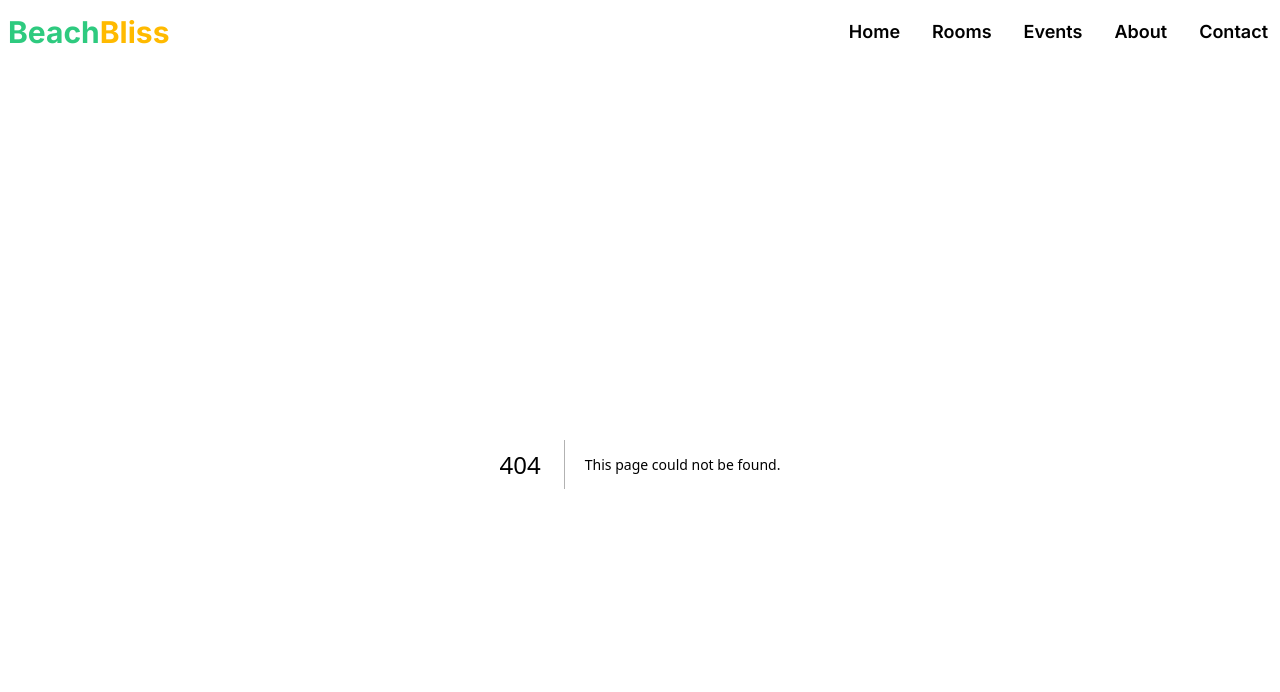
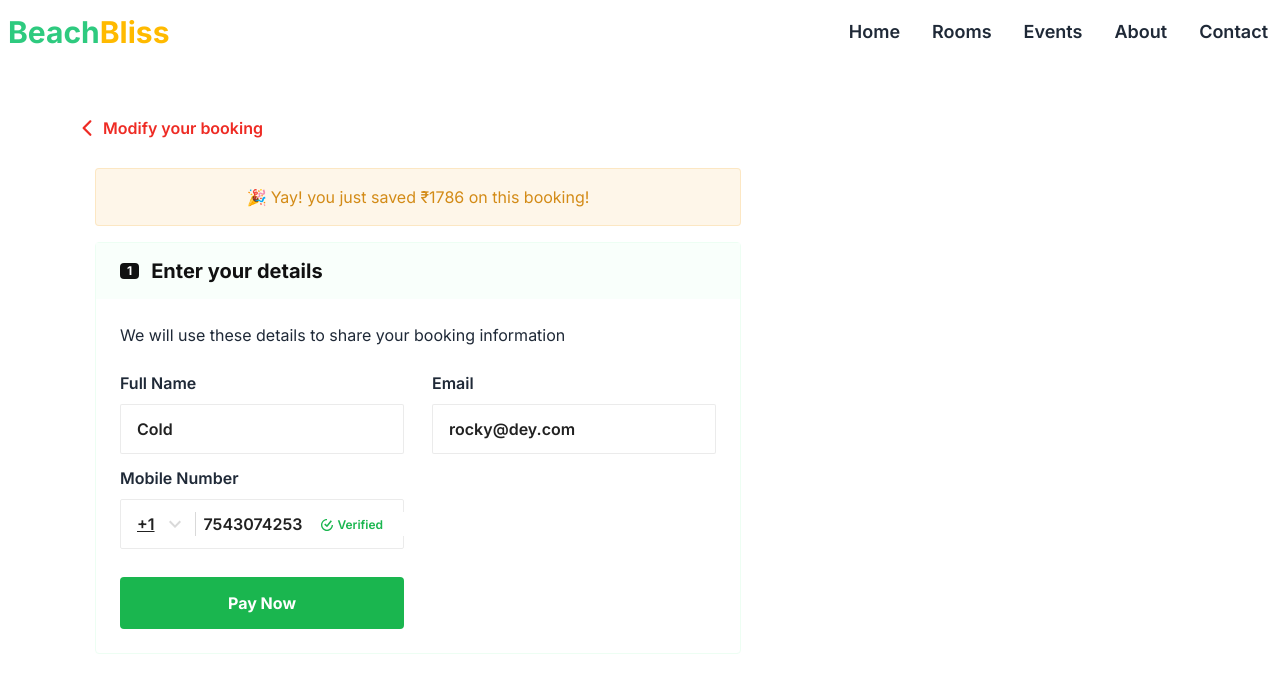
Before and after one commit to rockydey077/hotel-booking-management, a Next.js app: page /searchPage/1 in a window 1280 px wide. Before the commit this address had no page. Shown: the top 692 px of the page. Built offline with nearby package versions, Linux system fonts and the light colour scheme.

Commit message:
booking page design start

```diff
--- /dev/null
+++ b/src/app/searchPage/[bookings]/page.jsx
@@ -0,0 +1,116 @@
+"use client";
+import React from "react";
+import { IoIosArrowBack } from "react-icons/io";
+import { MdKeyboardArrowDown } from "react-icons/md";
+import { SiTicktick } from "react-icons/si";
+
+const BookingPage = ({ params }) => {
+  console.log(params.bookings);
+  return (
+    <div className='max-w-[1130px] mx-auto'>
+      <div className='flex text-[#ee2b24] items-center gap-1 text-base font-semibold mt-[52px] mb-7'>
+        <IoIosArrowBack className='text-2xl font-light' />
+        <p>Modify your booking</p>
+      </div>
+      <div className='flex gap-6 px-5'>
+        <div className='w-[646px]'>
+          <div className='flex gap-1 mb-4 justify-center border border-[#f5a62330] p-4 bg-[#fef6e9] rounded'>
+            <span>🎉</span>
+            <p className='text-[#d38b17] text-base'>
+              Yay! you just saved ₹1786 on this booking!
+            </p>
+          </div>
+          <div>
+            <div className='border border-[#edfef3] rounded'>
+              <div className='flex items-center gap-3 px-6 py-[14px] bg-[#f9fffb]'>
+                <p className='text-xs font-bold text-color4 w-fit px-[7px] bg-color3 rounded'>
+                  1
+                </p>
+                <p className='text-xl text-color3 font-bold'>
+                  Enter your details
+                </p>
+              </div>
+              <div className='px-6 py-6'>
+                <p className='font-sm mb-6'>
+                  We will use these details to share your booking information
+                </p>
+                <div>
+                  <div className='grid grid-cols-2 gap-7'>
+                    <div>
+                      <label
+                        htmlFor='name'
+                        className='block text-base font-semibold mb-[9px]'>
+                        Full Name
+                      </label>
+                      <input
+                        className='text-[#000000de] font-semibold outline-none rounded-sm border py-3 pl-4 w-full mb-3 border-[#a6a6a639]'
+                        type='text'
+                        name='name'
+                        id='name'
+                        defaultValue='Cold'
+                      />
+                    </div>
+                    <div>
+                      <label
+                        htmlFor='email'
+                        className='block text-base font-semibold mb-[9px]'>
+                        Email
+                      </label>
+                      <input
+                        className='text-[#000000de] font-semibold outline-none rounded-sm border py-3 pl-4 w-full mb-3 border-[#a6a6a639]'
+                        type='email'
+                        name='email'
+                        id='email'
+                        defaultValue='rocky@dey.com'
+                      />
+                    </div>
+                  </div>
+                  <div className='grid grid-cols-2 gap-7'>
+                    <div>
+                      <div>
+                        <label
+                          htmlFor='number'
+                          className='block text-base font-semibold mb-[9px]'>
+                          Mobile Number
+                        </label>
+                        <div className='text-[#000000de] relative font-semibold outline-none rounded-sm border py-3 pl-4 w-full mb-3 border-[#a6a6a639] flex'>
+                          <p className='flex items-center gap-2 cursor-pointer'>
+                            <span className='underline'>+1</span>{" "}
+                            <MdKeyboardArrowDown className='text-2xl text-[#a6a6a66d]' />
+                          </p>
+                          <input
+                            className='border-l outline-none border-[#a6a6a66d] pl-2 ml-2'
+                            type='text'
+                            name='number'
+                            id='number'
+                            defaultValue='7543074253'
+                          />
+                          <p className='flex absolute top-[35%] right-5 items-center text-xs font-semibold gap-1 text-[#1ab64f]'>
+                            <SiTicktick />
+                            <span>Verified</span>
+                          </p>
+                        </div>
+                      </div>
+                    </div>
+                    <div></div>
+                  </div>
+                  <div className='grid grid-cols-2 gap-7'>
+                    <div>
+                      <button className='w-full bg-[#1ab64f] cursor-pointer text-color4 mt-4 text-base font-bold rounded p-[14px]'>
+                        Pay Now
+                      </button>
+                    </div>
+                    <div></div>
+                  </div>
+                </div>
+              </div>
+            </div>
+          </div>
+        </div>
+        <div className='w-[420px]'></div>
+      </div>
+    </div>
+  );
+};
+
+export default BookingPage;
--- a/src/components/SearchResult/SearchResult.jsx
+++ b/src/components/SearchResult/SearchResult.jsx
@@ -226,7 +226,9 @@ const SearchResult = () => {
                       <p>{result.rate >= 4.0 ? "Vary Good" : "Good"}</p>
                     </div>
                     {isOpen && (
-                      <div className={`${styles.modal} rounded`} onClick={closeModal}>
+                      <div
+                        className={`${styles.modal} rounded`}
+                        onClick={closeModal}>
                         <div
                           className={`${styles.modalContent} rounded`}
                           onClick={(e) => e.stopPropagation()}>
@@ -329,9 +331,11 @@ const SearchResult = () => {
                       className='text-[#222] px-4 py-2 border-2 border-[#222] rounded-[2px]'>
                       View Details
                     </Link>
-                    <button className='bg-[#1ab64f] px-4 py-2 border-none rounded text-color4'>
+                    <Link
+                      href={`/searchPage/${result.id}`}
+                      className='bg-[#1ab64f] px-4 py-2 border-none rounded text-color4'>
                       Book Now
-                    </button>
+                    </Link>
                   </div>
                 </div>
               </div>
```
